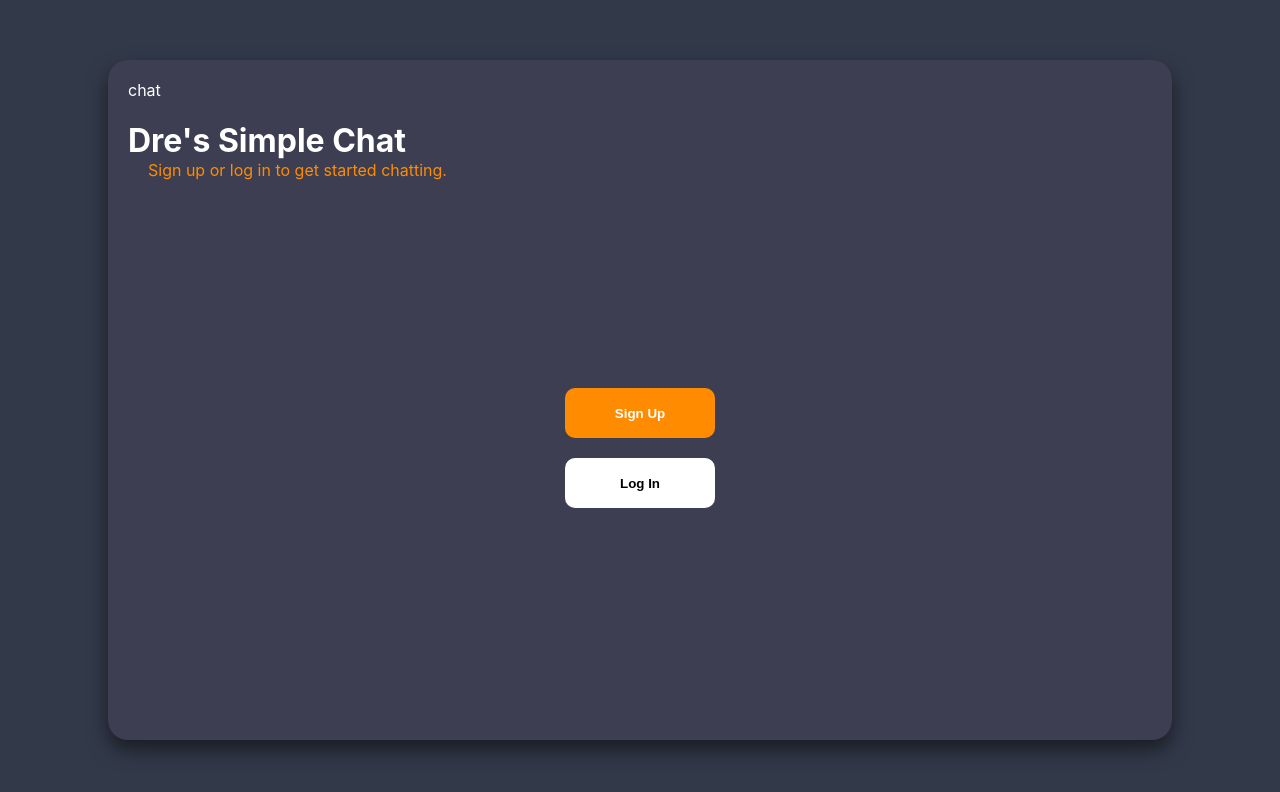
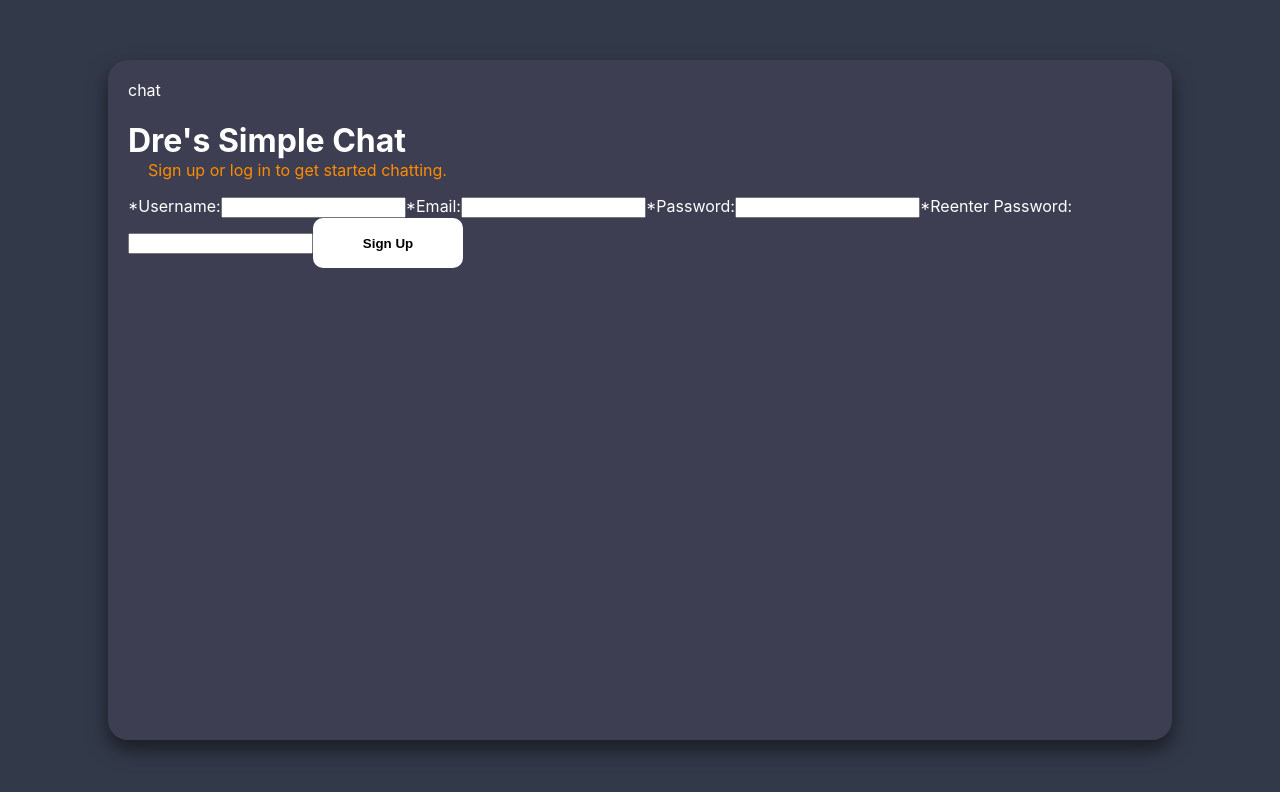
Before and after one commit to nokeen12/chat-app, a React (Create React App) app in the folder client/: page /l in a window 1280 px wide. Shown: the top 792 px of the page. Built offline with nearby package versions, Linux system fonts and the light colour scheme.

Commit message:
Create working user signup form

```diff
--- a/client/src/pages/Homepage.jsx
+++ b/client/src/pages/Homepage.jsx
@@ -1,15 +1,73 @@
-import '../css/Homepage.css'
+import { useState } from "react";
+import { useNavigate } from "react-router-dom";
+import axios from "axios";
+import '../css/Homepage.css';
+
+const API_URL = 'http://localhost:5005';
+
 export default function Homepage(){
+    const [email_address, setEmail] = useState("");
+    const [password, setPassword] = useState("");
+    const [username, setUsername] = useState("");
+    const [reenteredPassword, setReenteredPassword] = useState("");
+    const navigate = useNavigate();
+
+    const handleEmail = (e) => setEmail(e.target.value);
+    const handlePassword = (e) => setPassword(e.target.value);
+    const handleUsername = (e) => setUsername(e.target.value);
+    const handleReenteredPassword = (e) => setReenteredPassword(e.target.value);
+
+    const handleSignupSubmit = (e) => {
+        e.preventDefault();
+        const requestBody = { email_address, username, password, reenteredPassword };
+        axios.post(`${API_URL}/auth/userSignup`, requestBody)
+            .then(response => {
+                console.log(`${API_URL}/auth/userSignup`)
+                navigate('/');
+            })
+            .catch((error) => console.log(error));
+    }
     return(
         <div className="homepage">
             <div className="popup">
                 <a href="/">chat</a>
                 <h1 className="title">Dre's Simple Chat</h1>
                 <p className="description">Sign up or log in to get started chatting.</p>
-                <div className="accountbox">
+                {/* <div className="accountbox">
                     <button className="signup-btn">Sign Up</button>
                     <button>Log In</button>
-                </div>
+                </div> */}
+                <form onSubmit={handleSignupSubmit}>
+                    <label>*Username:</label>
+                    <input
+                        type="text"
+                        name="username"
+                        value={username}
+                        onChange={handleUsername}
+                    />
+                    <label>*Email:</label>
+                    <input
+                        type="email"
+                        name="email"
+                        value={email_address}
+                        onChange={handleEmail}
+                    />
+                    <label>*Password:</label>
+                    <input
+                        type="password"
+                        name="password"
+                        value={password}
+                        onChange={handlePassword}
+                    />
+                    <label>*Reenter Password:</label>
+                    <input
+                        type="password"
+                        name="password"
+                        value={reenteredPassword}
+                        onChange={handleReenteredPassword}
+                    />
+                    <button type="submit">Sign Up</button>
+                </form>
             </div>
         </div>
     )
```
